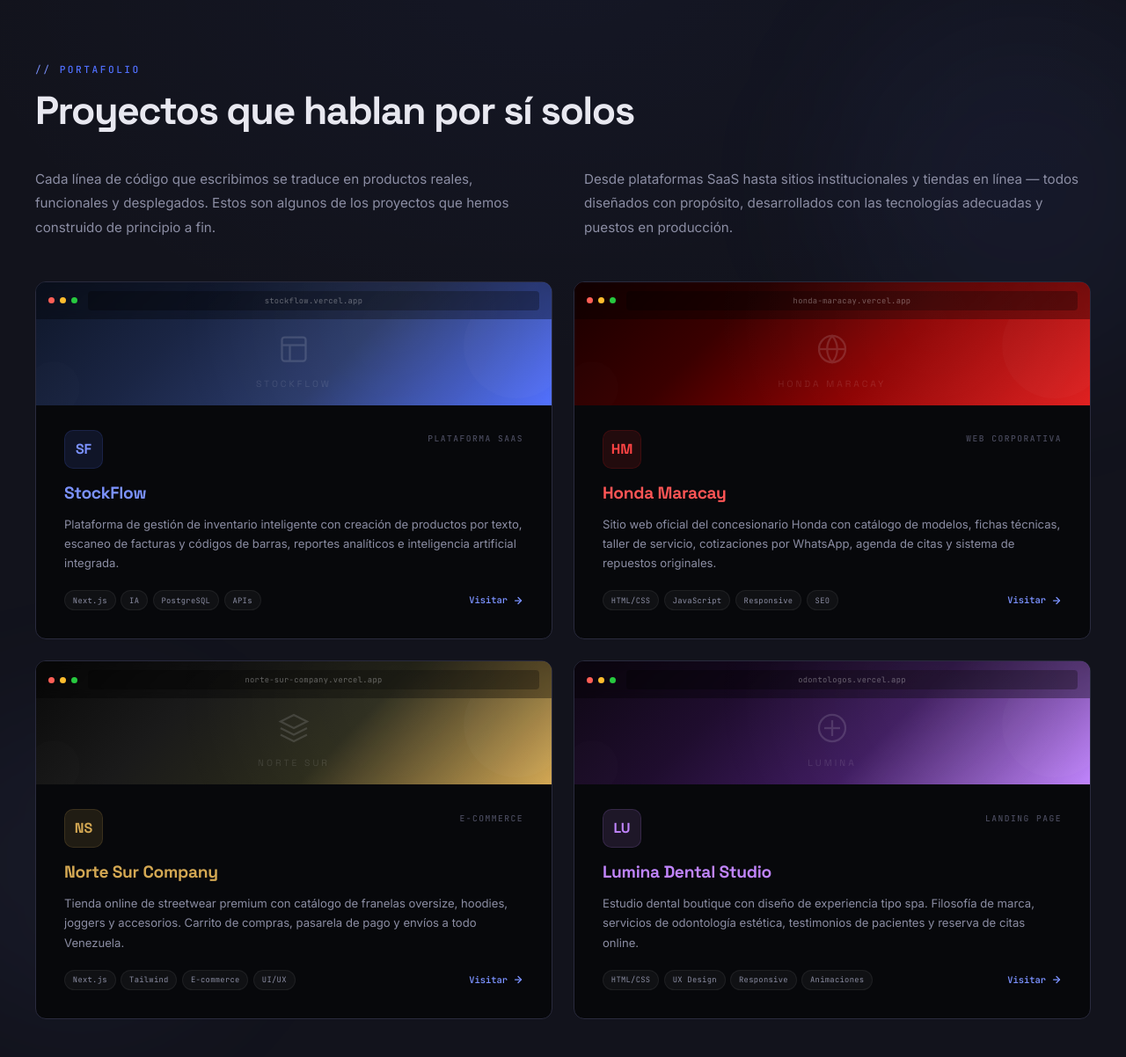
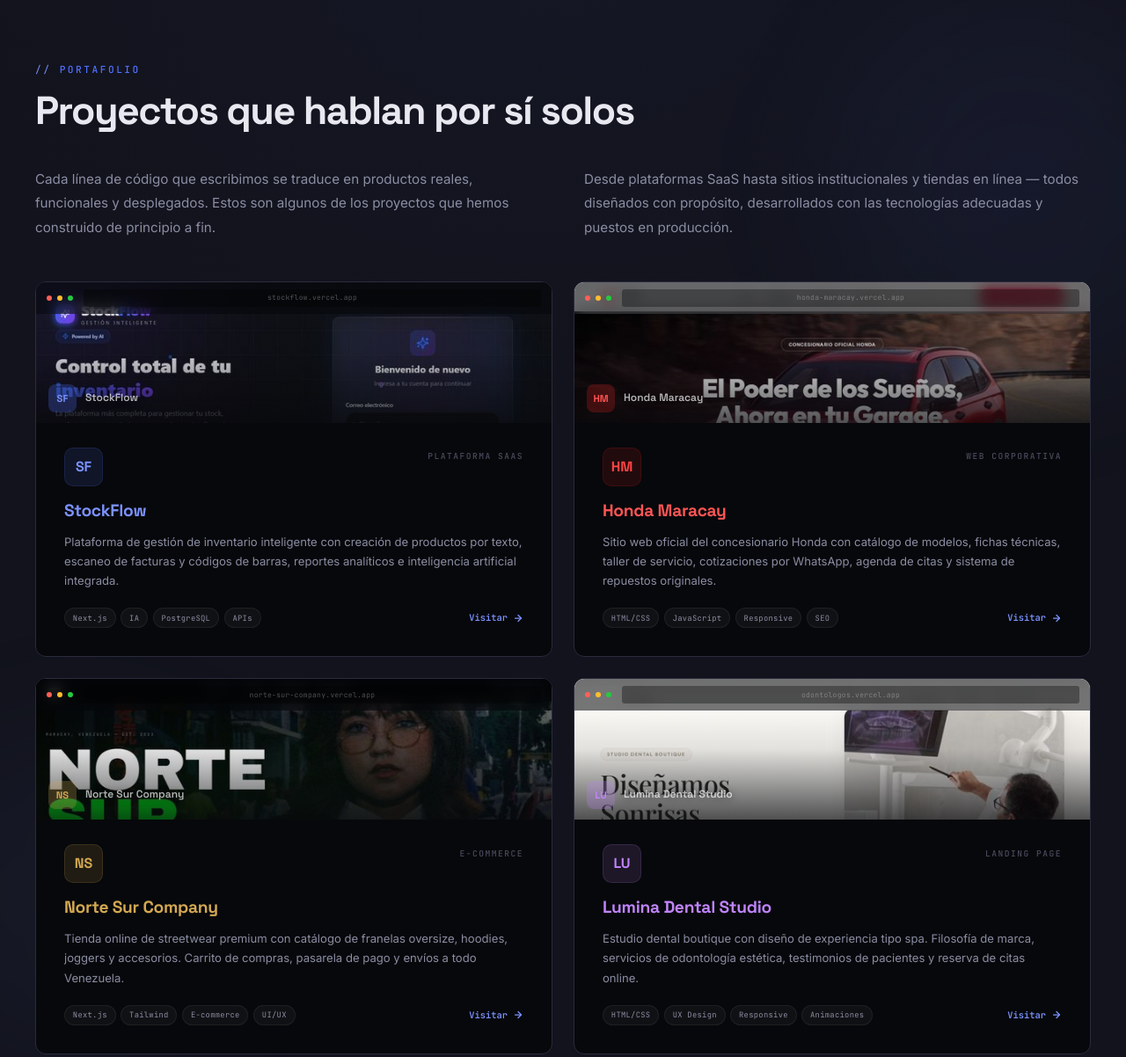
Before and after one commit to samuelapenau-cell/MODS-IA-WEB, a website: page index.html in a window 1280 px wide. Shown: the part 3543-4745 px from the top of the page at 88% size. Drawn offline with Linux system fonts and the light colour scheme; animation ran at ten frames a second.

Commit message:
Agrega screenshots reales de cada proyecto en las cards del portafolio

```diff
--- a/index.html
+++ b/index.html
@@ -977,47 +977,52 @@
     .portfolio-card-preview {
       position: relative;
       z-index: 1;
-      height: 140px;
+      height: 160px;
       flex-shrink: 0;
       overflow: hidden;
       display: flex;
       flex-direction: column;
-    }
-
-    .portfolio-card-preview.stockflow {
-      background: linear-gradient(135deg, #0f1729 0%, #1a2544 30%, #2a3a6a 60%, #5170ff 100%);
-    }
-    .portfolio-card-preview.honda {
-      background: linear-gradient(135deg, #1a0000 0%, #3a0000 30%, #8b0000 60%, #E02020 100%);
-    }
-    .portfolio-card-preview.nortesur {
-      background: linear-gradient(135deg, #0a0a0a 0%, #1a1a1a 30%, #2a2a1a 60%, #D4A853 100%);
-    }
-    .portfolio-card-preview.lumina {
-      background: linear-gradient(135deg, #0f0814 0%, #1f0d2e 30%, #3d1a5e 60%, #C084FC 100%);
+      background: var(--bg);
+    }
+
+    .portfolio-card-preview img {
+      position: absolute;
+      inset: 0;
+      width: 100%;
+      height: 100%;
+      object-fit: cover;
+      object-position: top center;
+      transition: transform 0.6s var(--ease);
+    }
+
+    .portfolio-card:hover .portfolio-card-preview img {
+      transform: scale(1.03);
     }
 
     .portfolio-card-preview::after {
       content: '';
       position: absolute;
       inset: 0;
-      background: radial-gradient(circle at 70% 30%, rgba(255,255,255,0.04) 0%, transparent 60%);
+      background: linear-gradient(0deg, rgba(7,8,11,0.7) 0%, rgba(7,8,11,0.1) 50%, transparent 80%);
       pointer-events: none;
+      z-index: 1;
     }
 
     .preview-browser-bar {
+      position: relative;
+      z-index: 2;
       display: flex;
       align-items: center;
       gap: 6px;
-      padding: 10px 14px;
-      background: rgba(0,0,0,0.35);
-      backdrop-filter: blur(6px);
+      padding: 8px 12px;
+      background: rgba(7,8,11,0.55);
+      backdrop-filter: blur(8px);
       flex-shrink: 0;
     }
 
     .preview-dot {
-      width: 7px;
-      height: 7px;
+      width: 6px;
+      height: 6px;
       border-radius: 50%;
     }
     .preview-dot:nth-child(1) { background: #FF5F56; }
@@ -1026,58 +1031,54 @@
 
     .preview-url-bar {
       flex: 1;
-      height: 22px;
-      background: rgba(0,0,0,0.3);
-      border-radius: 4px;
+      height: 20px;
+      background: rgba(0,0,0,0.35);
+      border-radius: 3px;
       display: flex;
       align-items: center;
       justify-content: center;
       font-family: 'JetBrains Mono', monospace;
-      font-size: 0.55rem;
-      color: rgba(255,255,255,0.35);
+      font-size: 0.5rem;
+      color: rgba(255,255,255,0.3);
       letter-spacing: 0.3px;
       margin-left: 6px;
     }
 
     .preview-content {
-      flex: 1;
-      position: relative;
+      position: absolute;
+      bottom: 12px;
+      left: 14px;
+      z-index: 2;
+      display: flex;
+      align-items: center;
+      gap: 10px;
+    }
+
+    .preview-content-icon {
+      width: 32px;
+      height: 32px;
+      border-radius: 8px;
       display: flex;
       align-items: center;
       justify-content: center;
-      overflow: hidden;
-    }
-
-    .preview-content-inner {
-      position: relative;
-      z-index: 1;
-      text-align: center;
-    }
-
-    .preview-content-inner svg {
-      width: 36px;
-      height: 36px;
-      opacity: 0.15;
-    }
-
-    .preview-content-inner span {
-      display: block;
       font-family: 'Space Grotesk', sans-serif;
-      font-size: 0.65rem;
-      color: rgba(255,255,255,0.12);
-      letter-spacing: 3px;
-      text-transform: uppercase;
-      margin-top: 6px;
-    }
-
-    .preview-shape {
-      position: absolute;
-      border-radius: 50%;
-      opacity: 0.06;
-      pointer-events: none;
-    }
-    .preview-shape-1 { width: 120px; height: 120px; top: -30px; right: -20px; background: rgba(255,255,255,0.3); }
-    .preview-shape-2 { width: 60px; height: 60px; bottom: -10px; left: -10px; background: rgba(255,255,255,0.15); }
+      font-weight: 800;
+      font-size: 0.7rem;
+      flex-shrink: 0;
+    }
+
+    .preview-content-icon.stockflow { background: rgba(81,112,255,0.25); color: #7B92FF; }
+    .preview-content-icon.honda { background: rgba(224,32,32,0.25); color: #FF5555; }
+    .preview-content-icon.nortesur { background: rgba(212,168,83,0.25); color: #D4A853; }
+    .preview-content-icon.lumina { background: rgba(192,132,252,0.25); color: #C084FC; }
+
+    .preview-content span {
+      font-family: 'Space Grotesk', sans-serif;
+      font-size: 0.75rem;
+      font-weight: 600;
+      color: rgba(255,255,255,0.7);
+      text-shadow: 0 1px 8px rgba(0,0,0,0.5);
+    }
 
     .portfolio-card-body {
       padding: 1.75rem 2rem 2rem;
@@ -1792,7 +1793,7 @@
       .market-grid { grid-template-columns: 1fr; }
       .portfolio-grid { grid-template-columns: 1fr; }
       .portfolio-card-body { padding: 1.25rem 1.25rem 1.5rem; }
-      .portfolio-card-preview { height: 100px; }
+      .portfolio-card-preview { height: 120px; }
       .business-grid { grid-template-columns: 1fr; }
       .contact-grid { grid-template-columns: 1fr; }
       .form-row { grid-template-columns: 1fr; }
@@ -1824,10 +1825,10 @@
       .method-step-num { font-size: 2.2rem; }
       .market-card { padding: 1.75rem 1.25rem 1.5rem; }
       .portfolio-card-body { padding: 1.25rem 1rem 1.5rem; }
-      .portfolio-card-preview { height: 80px; }
+      .portfolio-card-preview { height: 90px; }
       .preview-url-bar { font-size: 0.45rem; }
-      .preview-content-inner svg { width: 24px; height: 24px; }
-      .preview-content-inner span { font-size: 0.5rem; }
+      .preview-content-icon { width: 24px; height: 24px; font-size: 0.55rem; }
+      .preview-content span { font-size: 0.65rem; }
       .business-card { padding: 1.75rem 1.25rem; }
       .contact-channel { padding: 0.75rem 1rem; }
       .about-claim { font-size: 1.2rem; }
@@ -2093,7 +2094,8 @@
       </div>
       <div class="portfolio-grid reveal" data-stagger="100">
         <div class="portfolio-card stagger-item stockflow">
-          <div class="portfolio-card-preview stockflow">
+          <div class="portfolio-card-preview">
+            <img src="screenshots/stockflow.jpg" alt="StockFlow preview" loading="lazy">
             <div class="preview-browser-bar">
               <span class="preview-dot"></span>
               <span class="preview-dot"></span>
@@ -2101,12 +2103,8 @@
               <div class="preview-url-bar">stockflow.vercel.app</div>
             </div>
             <div class="preview-content">
-              <div class="preview-shape preview-shape-1"></div>
-              <div class="preview-shape preview-shape-2"></div>
-              <div class="preview-content-inner">
-                <svg viewBox="0 0 24 24" fill="none" stroke="currentColor" stroke-width="1.5"><rect x="3" y="3" width="18" height="18" rx="2"/><path d="M3 9h18"/><path d="M9 21V9"/></svg>
-                <span>StockFlow</span>
-              </div>
+              <div class="preview-content-icon stockflow">SF</div>
+              <span>StockFlow</span>
             </div>
           </div>
           <div class="portfolio-card-body">
@@ -2131,7 +2129,8 @@
           </div>
         </div>
         <div class="portfolio-card stagger-item honda">
-          <div class="portfolio-card-preview honda">
+          <div class="portfolio-card-preview">
+            <img src="screenshots/honda.jpg" alt="Honda Maracay preview" loading="lazy">
             <div class="preview-browser-bar">
               <span class="preview-dot"></span>
               <span class="preview-dot"></span>
@@ -2139,12 +2138,8 @@
               <div class="preview-url-bar">honda-maracay.vercel.app</div>
             </div>
             <div class="preview-content">
-              <div class="preview-shape preview-shape-1"></div>
-              <div class="preview-shape preview-shape-2"></div>
-              <div class="preview-content-inner">
-                <svg viewBox="0 0 24 24" fill="none" stroke="currentColor" stroke-width="1.5"><circle cx="12" cy="12" r="10"/><path d="M12 2a15 15 0 0 1 0 20 15 15 0 0 1 0-20z"/><path d="M2 12h20"/></svg>
-                <span>Honda Maracay</span>
-              </div>
+              <div class="preview-content-icon honda">HM</div>
+              <span>Honda Maracay</span>
             </div>
           </div>
           <div class="portfolio-card-body">
@@ -2169,7 +2164,8 @@
           </div>
         </div>
         <div class="portfolio-card stagger-item nortesur">
-          <div class="portfolio-card-preview nortesur">
+          <div class="portfolio-card-preview">
+            <img src="screenshots/nortesur.jpg" alt="Norte Sur Company preview" loading="lazy">
             <div class="preview-browser-bar">
               <span class="preview-dot"></span>
               <span class="preview-dot"></span>
@@ -2177,12 +2173,8 @@
               <div class="preview-url-bar">norte-sur-company.vercel.app</div>
             </div>
             <div class="preview-content">
-              <div class="preview-shape preview-shape-1"></div>
-              <div class="preview-shape preview-shape-2"></div>
-              <div class="preview-content-inner">
-                <svg viewBox="0 0 24 24" fill="none" stroke="currentColor" stroke-width="1.5"><path d="M12 2L2 7l10 5 10-5-10-5z"/><path d="M2 17l10 5 10-5"/><path d="M2 12l10 5 10-5"/></svg>
-                <span>Norte Sur</span>
-              </div>
+              <div class="preview-content-icon nortesur">NS</div>
+              <span>Norte Sur Company</span>
             </div>
           </div>
           <div class="portfolio-card-body">
@@ -2207,7 +2199,8 @@
           </div>
         </div>
         <div class="portfolio-card stagger-item lumina">
-          <div class="portfolio-card-preview lumina">
+          <div class="portfolio-card-preview">
+            <img src="screenshots/lumina.jpg" alt="Lumina Dental Studio preview" loading="lazy">
             <div class="preview-browser-bar">
               <span class="preview-dot"></span>
               <span class="preview-dot"></span>
@@ -2215,12 +2208,8 @@
               <div class="preview-url-bar">odontologos.vercel.app</div>
             </div>
             <div class="preview-content">
-              <div class="preview-shape preview-shape-1"></div>
-              <div class="preview-shape preview-shape-2"></div>
-              <div class="preview-content-inner">
-                <svg viewBox="0 0 24 24" fill="none" stroke="currentColor" stroke-width="1.5"><path d="M12 6v12"/><path d="M6 12h12"/><circle cx="12" cy="12" r="10"/></svg>
-                <span>Lumina</span>
-              </div>
+              <div class="preview-content-icon lumina">LU</div>
+              <span>Lumina Dental Studio</span>
             </div>
           </div>
           <div class="portfolio-card-body">
--- a/package.json
+++ b/package.json
@@ -7,6 +7,7 @@
     "dev": "vercel dev"
   },
   "dependencies": {
-    "nodemailer": "^6.9.16"
+    "nodemailer": "^6.9.16",
+    "puppeteer-core": "^25.3.0"
   }
 }
```
Also changed, not shown: screenshots/honda.jpg (added), screenshots/lumina.jpg (added), screenshots/nortesur.jpg (added), screenshots/stockflow.jpg (added), 1 other file.
